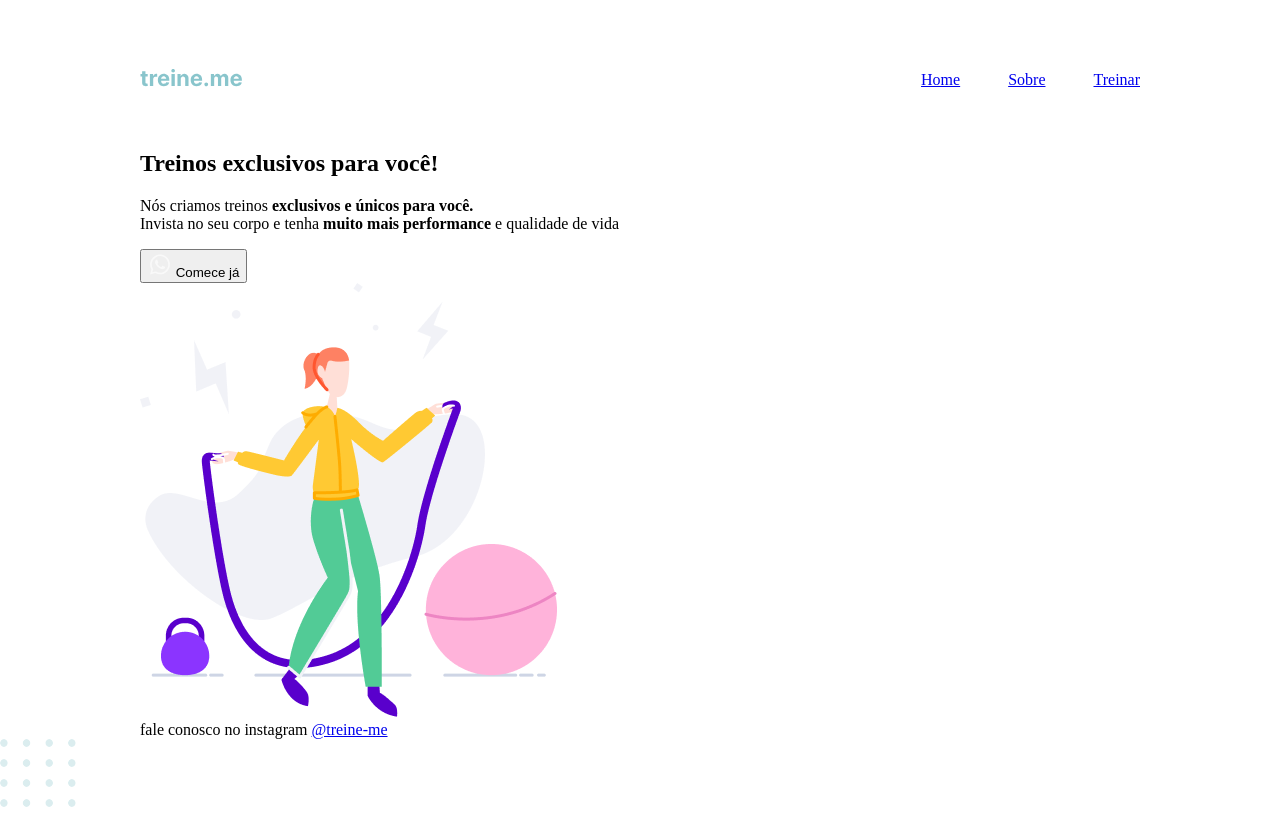
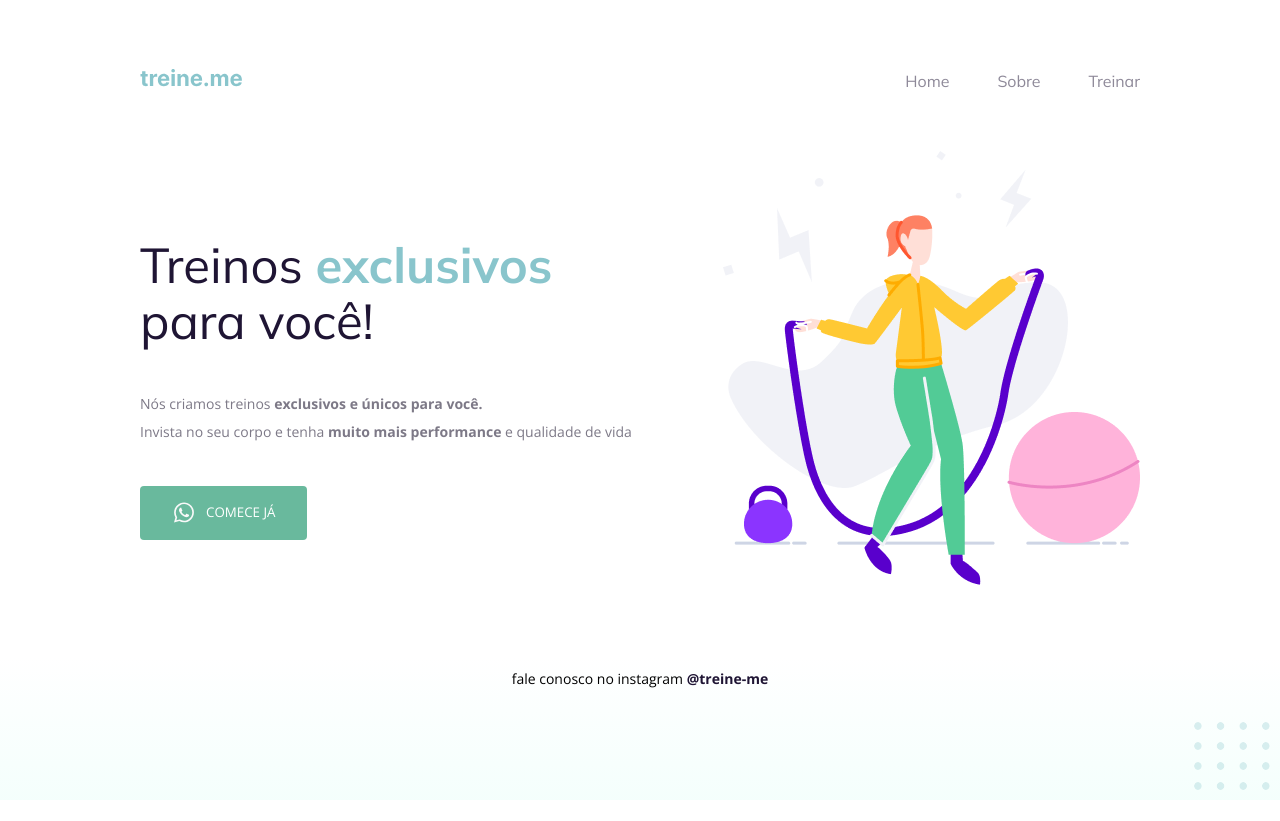
Before and after one commit to VitoriaCaminha/Explorer, a plain HTML site: page Projeto02/index.html in a window 1280 px wide. After the commit the page ends 800 px from the top, so only its background shows below. Drawn offline with nearby package versions, Linux system fonts and the light colour scheme.

Commit message:
finished project

```diff
--- a/Projeto02/index.html
+++ b/Projeto02/index.html
@@ -6,6 +6,12 @@
     <meta name="viewport" content="width=device-width, initial-scale=1.0" />
     <title>Treine me</title>
     <link rel="stylesheet" href="./style.css" />
+    <link rel="preconnect" href="https://fonts.googleapis.com" />
+    <link rel="preconnect" href="https://fonts.gstatic.com" crossorigin />
+    <link
+      href="https://fonts.googleapis.com/css2?family=Mulish:wght@400;700&family=Open+Sans:wght@400;700&display=swap"
+      rel="stylesheet"
+    />
   </head>
   <body>
     <div class="page">
@@ -23,7 +29,7 @@
       </header>
       <main>
         <section class="text">
-          <h1>Treinos exclusivos para você!</h1>
+          <h1>Treinos <span>exclusivos</span> para você!</h1>
           <p>
             Nós criamos treinos <strong>exclusivos e únicos para você.</strong>
             <br />
@@ -43,6 +49,7 @@
       </footer>
     </div>
     <img
+      id="balls"
       src="images/balls.svg"
       alt="bolinhas verdes no canto inferior direito da página"
     />
--- a/Projeto02/style.css
+++ b/Projeto02/style.css
@@ -1,11 +1,19 @@
 body {
   margin: 0;
   padding: 0;
+  font-family: 'Open Sans', sans-serif;
+  background: linear-gradient(
+    180deg,
+    rgba(227, 255, 248, 0) 82.08%,
+    rgba(227, 255, 248, 0.38) 100%
+  );
+  min-height: 100vh;
 }
 
 .page {
   width: 1000px;
-  margin: 65px auto 0;
+  margin: 0 auto;
+  padding-top: 65px;
 }
 
 nav {
@@ -22,3 +30,84 @@ ul {
   margin: 0;
   padding: 0;
 }
+
+a {
+  text-decoration: none;
+  color: #1f1534;
+}
+
+ul li a {
+  opacity: 0.5;
+}
+
+ul li a:hover {
+  font-weight: bold;
+  opacity: 1;
+}
+
+h1,
+ul {
+  font-family: 'Mulish', sans-serif;
+}
+
+main {
+  display: flex;
+  align-items: center;
+  justify-content: space-between;
+}
+
+h1 {
+  font-size: 49px;
+  line-height: 56px;
+  color: #1f1534;
+  font-weight: normal;
+  width: 490px;
+}
+
+h1 span {
+  color: #89c5cc;
+  font-weight: bold;
+}
+
+p {
+  font-size: 14px;
+  line-height: 28px;
+  color: #7d7987;
+  margin: 40px 0;
+}
+
+button {
+  text-transform: uppercase;
+  font-family: 'Open Sans', sans-serif;
+  background-color: #69b99d;
+  border: none;
+  color: #ffffff;
+  gap: 10px;
+  padding: 14px 32px 15px;
+  border-radius: 4px;
+  display: flex;
+  justify-content: center;
+  align-items: center;
+  cursor: pointer;
+}
+
+button:hover {
+  background-color: #4ea788;
+}
+
+footer {
+  font-size: 14px;
+  line-height: 28px;
+  text-align: center;
+  margin-top: 80px;
+}
+
+footer a {
+  font-weight: bold;
+}
+
+#balls {
+  position: fixed;
+  bottom: 0;
+  right: 0;
+}
```
